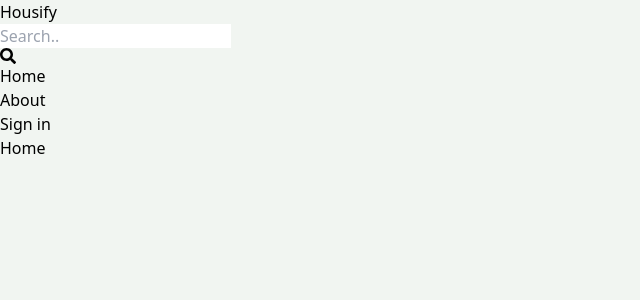
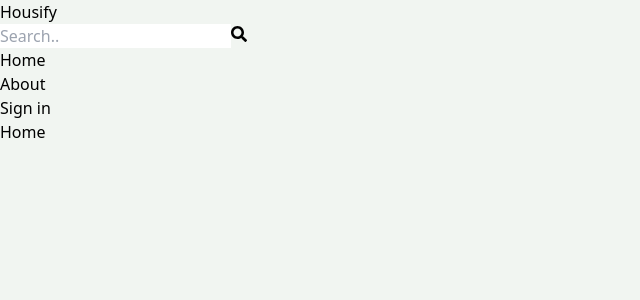
Before and after one commit to ezbundler/housify_frontend, a React (Vite) app: page / in a window 1280 px wide. Shown: the top 300 px of the page, without its empty margins (0-640 px from the left). Built offline with nearby package versions, Linux system fonts and the light colour scheme.

Commit message:
search header

```diff
--- a/src/components/Header.jsx
+++ b/src/components/Header.jsx
@@ -1,10 +1,31 @@
-import React from 'react'
+import React, { useEffect, useState } from 'react'
 import { FaSearch } from 'react-icons/fa'
-import { Link } from 'react-router-dom'
+import { Link,useNavigate } from 'react-router-dom'
 import { useSelector } from 'react-redux'
 
 const Header = () => {
+   const navigate = useNavigate();
    const {currentUser}  = useSelector((state) => state.user);
+   const [searchTerm ,setSearchTerm] = useState('');
+
+const handleSubmit = (e)=>{
+   e.preventDefault();
+   const urlParams = new URLSearchParams(window.location.search);
+   urlParams.set('searchTerm', searchTerm);
+   // window.history.pushState({}, '', `?${urlParams.toString()}`)
+   const searchQuery = urlParams.toString();
+   console.log(searchQuery);
+   navigate(`/search?${searchQuery}`)
+
+};
+
+useEffect(()=>{
+   const urlParams = new URLSearchParams(location.search);
+   const searchTermFromURL = urlParams.get('searchTerm');
+   if(searchTermFromURL){
+      setSearchTerm(searchTermFromURL);
+   }
+},[location.search])
 
   return (
     <header className='bg-slate-300 shadow-md max-w-full  p-3'>
@@ -13,9 +34,12 @@
         <Link to='/'>
          <h1 className='text-slate-600 font-bold text-sm sm:text-xl'>Housify</h1>
          </Link>
-     <form className='bg-slate-100 p-2 rounded-lg flex items-center'>
-        <input type="text" placeholder='Search..' className='bg-transparent focus:outline-none w-24 sm:w-64' />
+     <form onSubmit={handleSubmit} className='bg-slate-100 p-2 rounded-lg flex items-center'>
+        <input onChange={(e)=>setSearchTerm(e.target.value)} type="text" placeholder='Search..' className='bg-transparent focus:outline-none w-24 sm:w-64' />
+        <button>
+
         <FaSearch className='text-slate-600'/>
+        </button>
      </form>
  <ul className='flex justify-around items-center gap-3  '>
     <Link to='/'>
```
